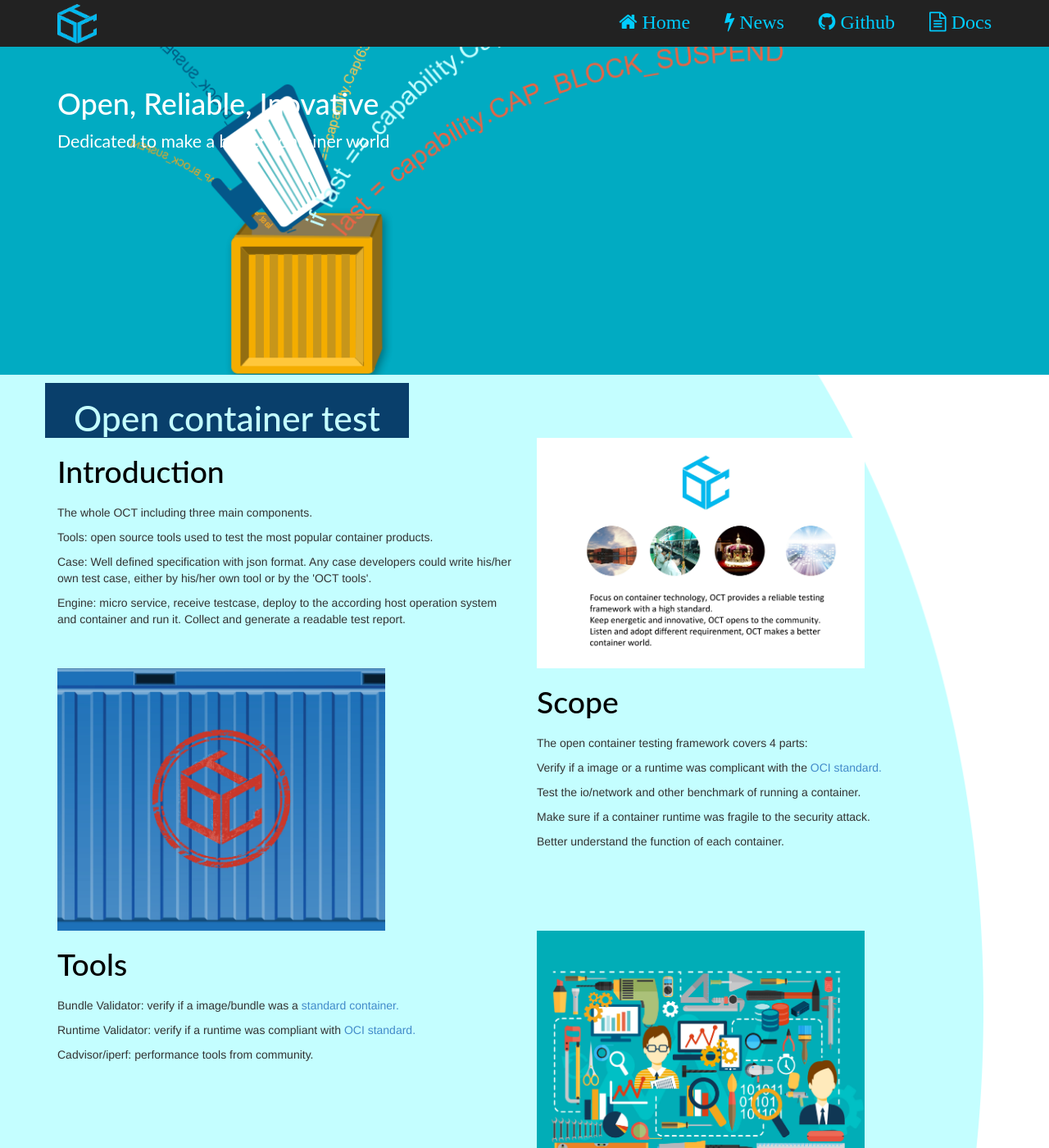
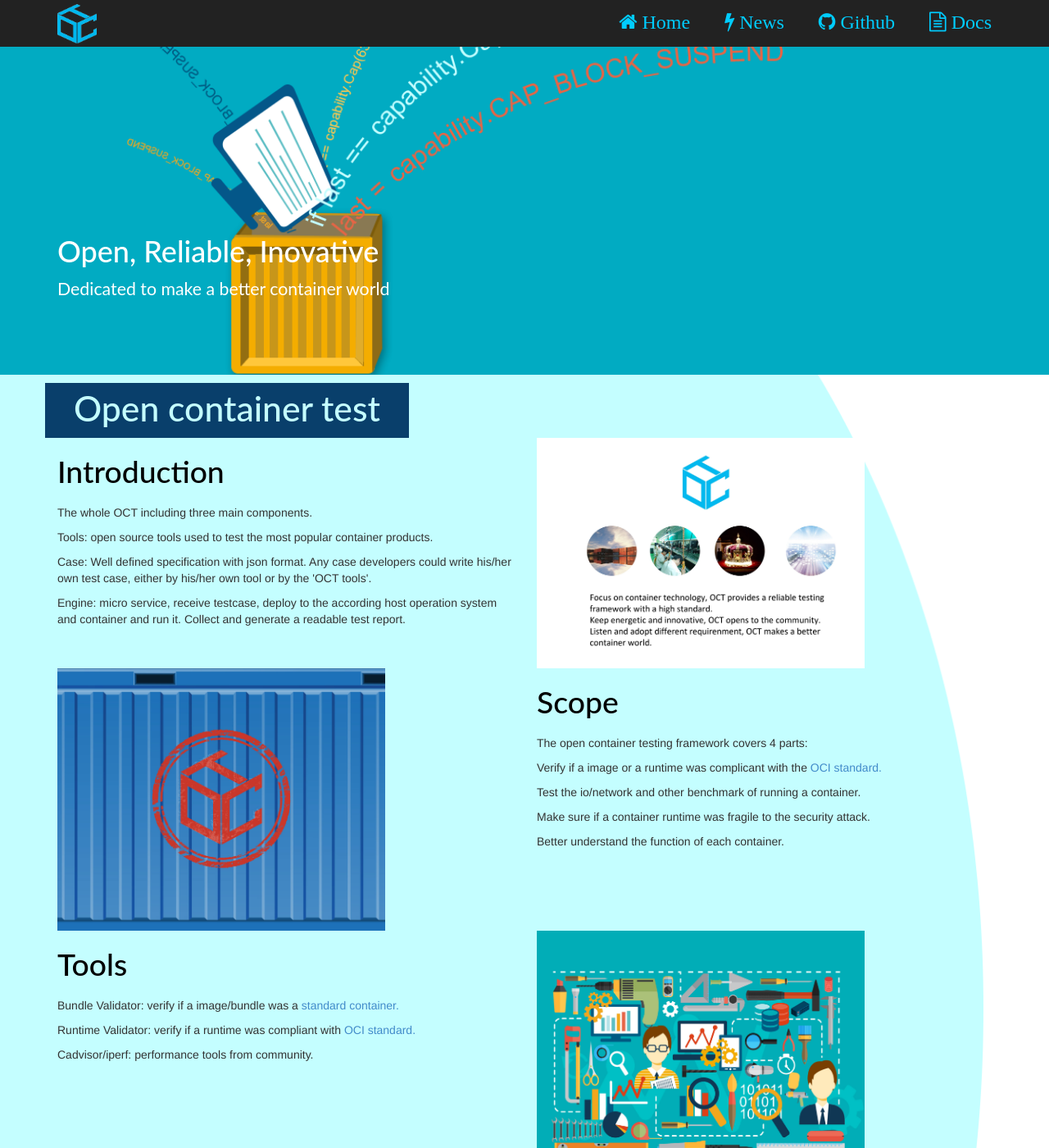
Before and after one commit to ociweb/ociweb.github.io, a Jekyll site: the page index.html, which Jekyll copies as it is, in a window 1280 px wide and 1400 px high. Shown: the whole window at 82% size. Built offline with Jekyll 4.4.1, drawn with Linux system fonts in a browser that asks for light colours; some web fonts are replaced.

Commit message:
add stle

```diff
--- a/assets/css/style.css
+++ b/assets/css/style.css
@@ -165,6 +165,7 @@ h2 {
   font-family: Lato;
   color: #c4feff;
   font-size: 32pt;
+  margin-top: 8px;
 }
 
 .head-empty {
@@ -188,6 +189,12 @@ h1 {
   font-family: Lato;
   color: #ffffff;
   font-size:16pt;
+}
+
+.head-splash h1 {
+  font-family: Lato;
+  color: #ffffff;
+  margin-top:200px;
 }
 
 h3 {
```
